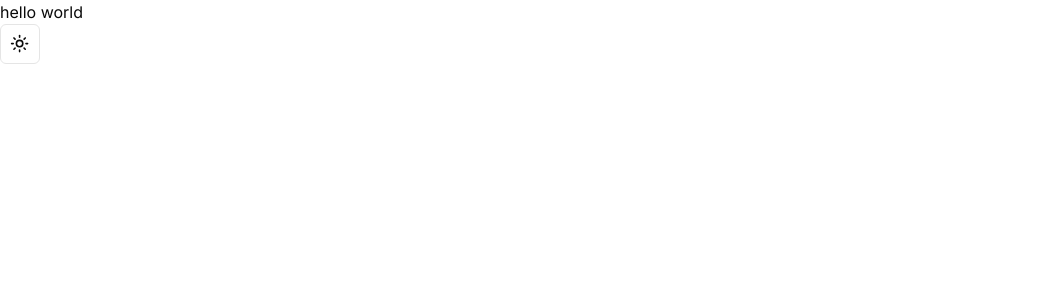
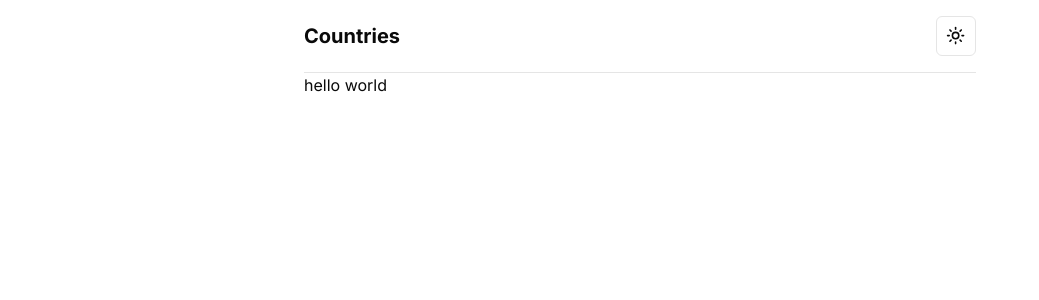
Before and after one commit to matheus-ferreira1/rest-countries, a Next.js app: page / in a window 1280 px wide. Shown: the top 300 px of the page, without its empty margins (0-1039 px from the left). Built offline with nearby package versions, Linux system fonts and the light colour scheme.

Commit message:
feat: added header

```diff
--- a/app/layout.tsx
+++ b/app/layout.tsx
@@ -2,6 +2,7 @@ import { ThemeProvider } from "@/components/theme-provider";
 import "./globals.css";
 import type { Metadata } from "next";
 import { Inter } from "next/font/google";
+import Header from "@/components/Header";
 
 const inter = Inter({ subsets: ["latin"] });
 
@@ -24,7 +25,10 @@ export default function RootLayout({
           enableSystem
           disableTransitionOnChange
         >
-          {children}
+          <main className="min-h-screen mx-auto w-full max-w-2xl px-4 sm:px-0">
+            <Header />
+            {children}
+          </main>
         </ThemeProvider>
       </body>
     </html>
--- a/app/page.tsx
+++ b/app/page.tsx
@@ -1,11 +1,7 @@
-import { ToggleTheme } from "@/components/ToggleTheme";
-import Image from "next/image";
-
 export default function Home() {
   return (
     <>
       <h1>hello world</h1>
-      <ToggleTheme />
     </>
   );
 }
--- /dev/null
+++ b/components/Header.tsx
@@ -0,0 +1,15 @@
+import { FC } from "react";
+import { ToggleTheme } from "./ToggleTheme";
+
+interface HeaderProps {}
+
+const Header: FC<HeaderProps> = ({}) => {
+  return (
+    <header className="border-b flex justify-between items-center py-4">
+      <h1 className="font-bold text-xl">Countries</h1>
+      <ToggleTheme />
+    </header>
+  );
+};
+
+export default Header;
```
